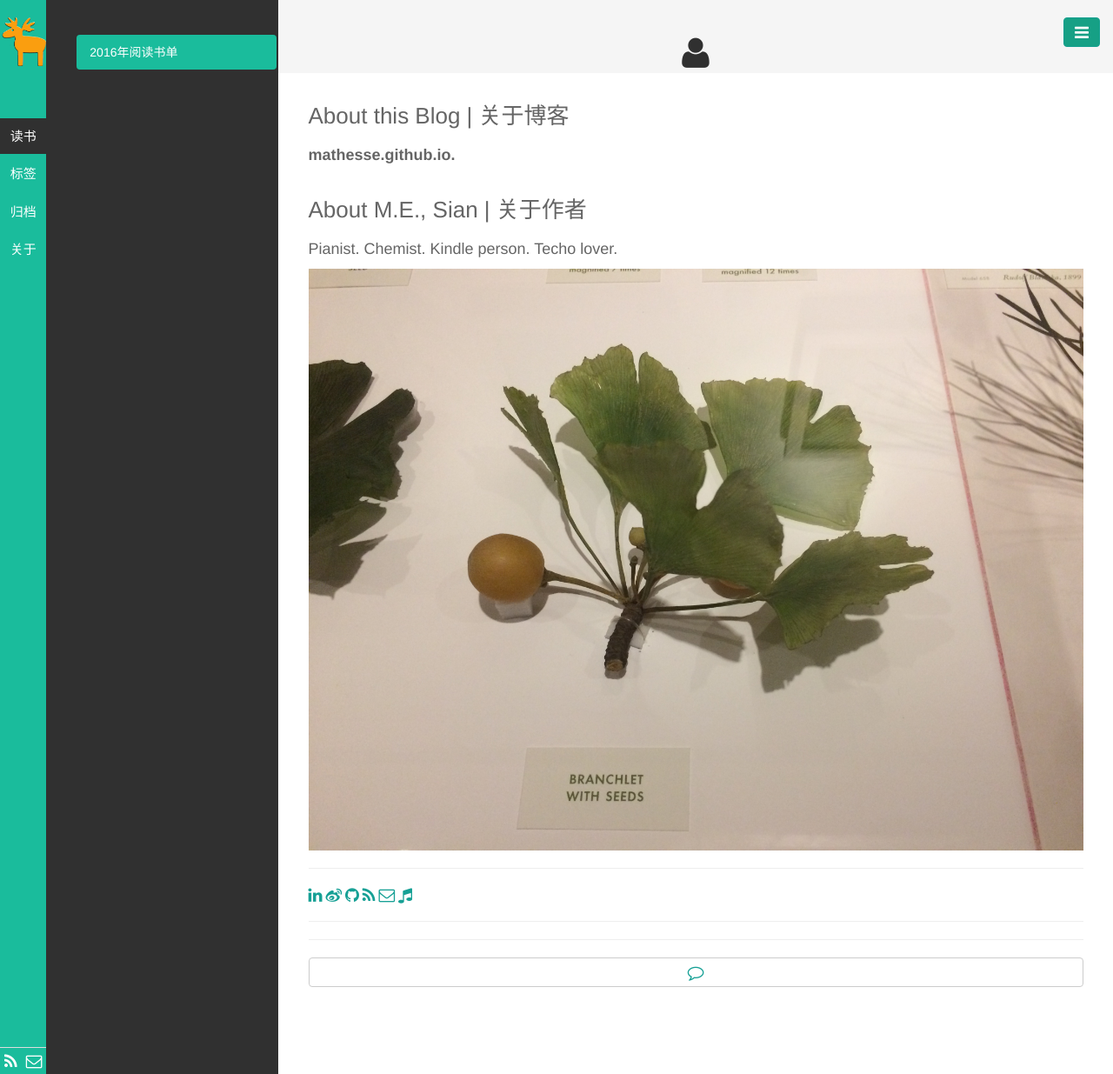
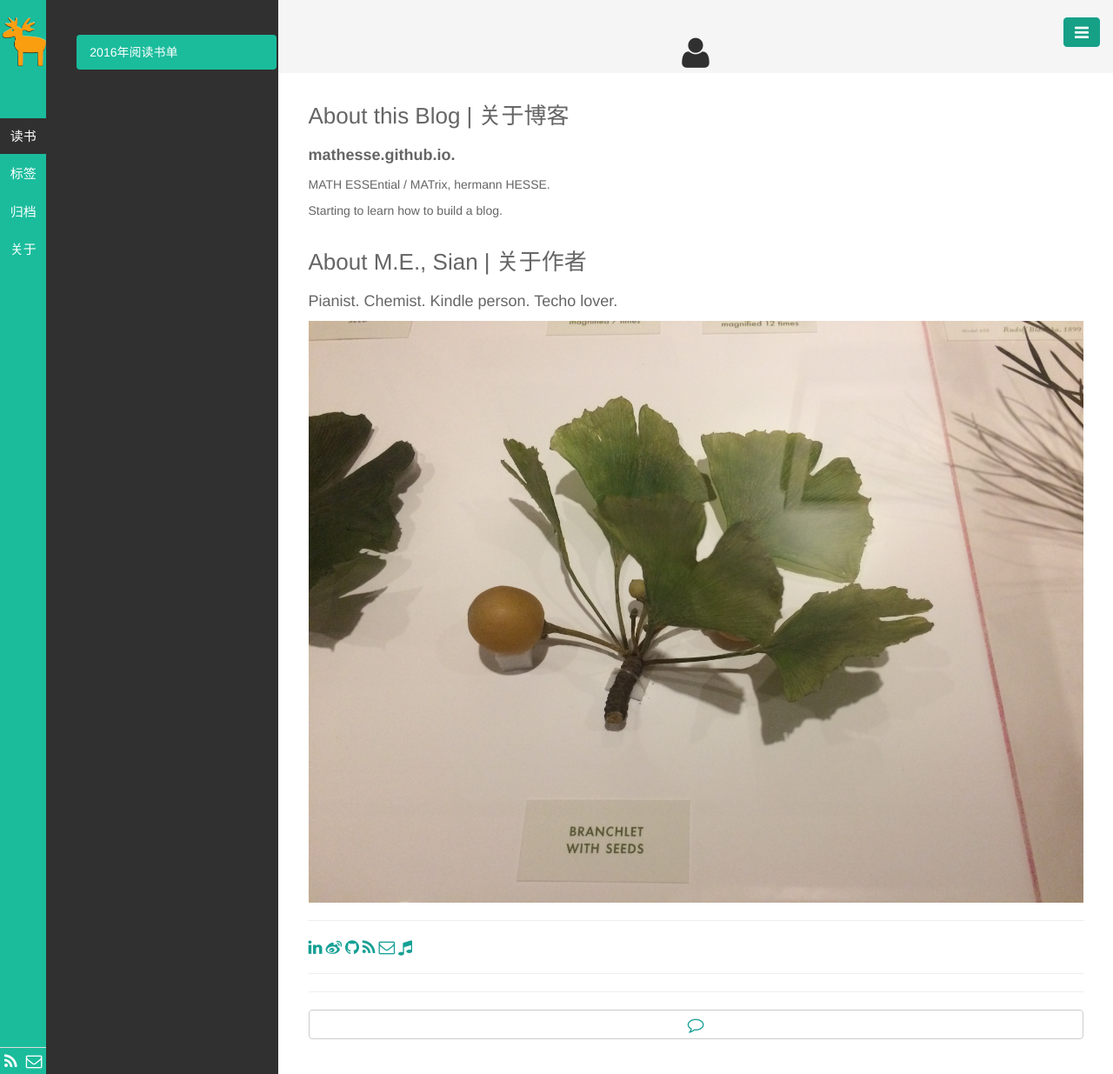
Before and after one commit to mathesse/mathesse.github.io, a Jekyll site: the page built from pages/about.html, in a window 1280 px wide. Shown: the whole page at 87% size. Built offline with Jekyll 4.4.1, drawn with Linux system fonts in a browser that asks for light colours.

Commit message:
Update about.html

```diff
--- a/pages/about.html
+++ b/pages/about.html
@@ -5,8 +5,8 @@ titlename: ABOUT|关于
 ---
 <h3>About this Blog | 关于博客</h3>
 <p style=font-size:18px><B>mathesse.github.io. </B> </p>
-<p MATH ESSEntial / MATrix, hermann HESSE. </p>
-<p Starting to learn how to build a blog. </p>
+<p> MATH ESSEntial / MATrix, hermann HESSE. </p>
+<p> Starting to learn how to build a blog. </p>
 
 <h3>About M.E., Sian | 关于作者</h3>
 <p style=font-size:18px> Pianist. Chemist. Kindle person. Techo lover.</p>
```
